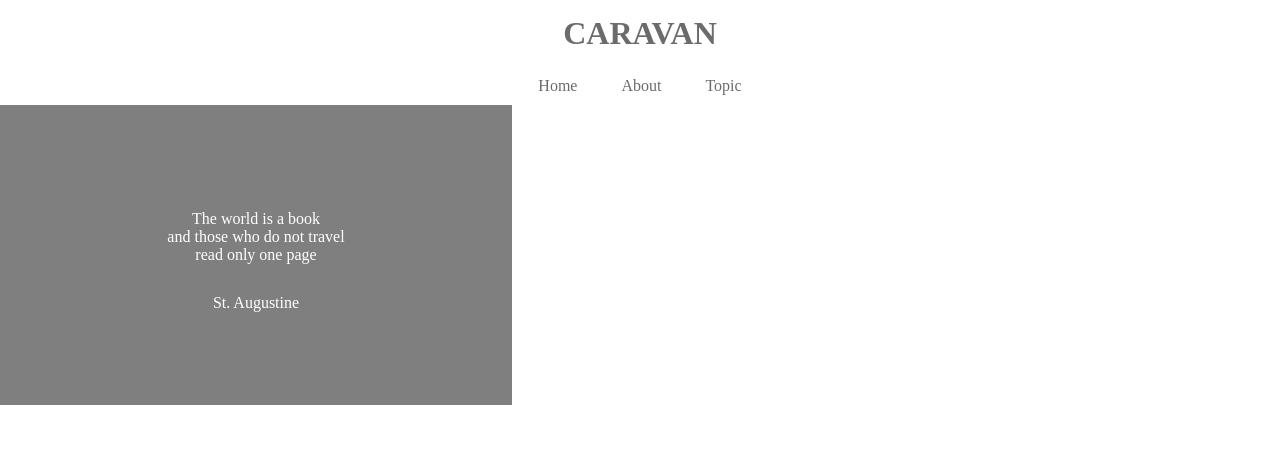
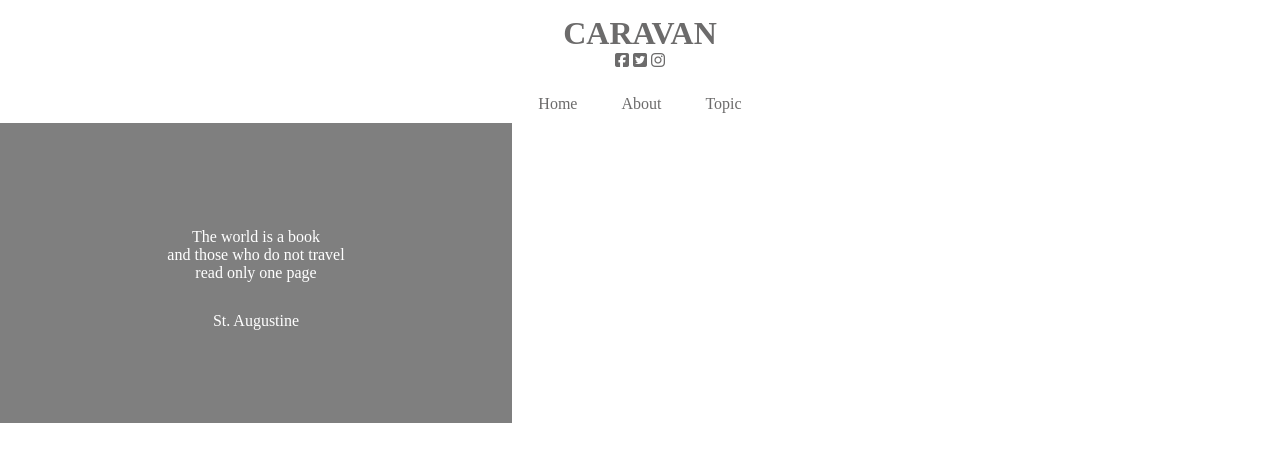
Before and after one commit to ShimonakaRina/HTMLCSS-, a plain HTML site: page index.html in a window 1280 px wide. Shown: the top 472 px of the page. Drawn offline with Linux system fonts and the light colour scheme.

Commit message:
1-9finish

```diff
--- a/index.html
+++ b/index.html
@@ -2,6 +2,9 @@
 <html lang="ja">
   <head>
     <meta charset="UTF-8"/>
+
+    <script src="https://kit.fontawesome.com/64343df53c.js" crossorigin="anonymous"></script>
+
     <link rel="stylesheet" href="style.css"/>
     <title>CARAVAN</title>
   </head>
@@ -15,6 +18,14 @@
         </a>
 
       </h1>
+
+      <div class="social">
+
+        <i class="fab fa-facebook-square"></i>
+        <i class="fab fa-twitter-square"></i>
+        <i class="fab fa-instagram"></i>
+
+      </div>
 
     </header>
 
```
